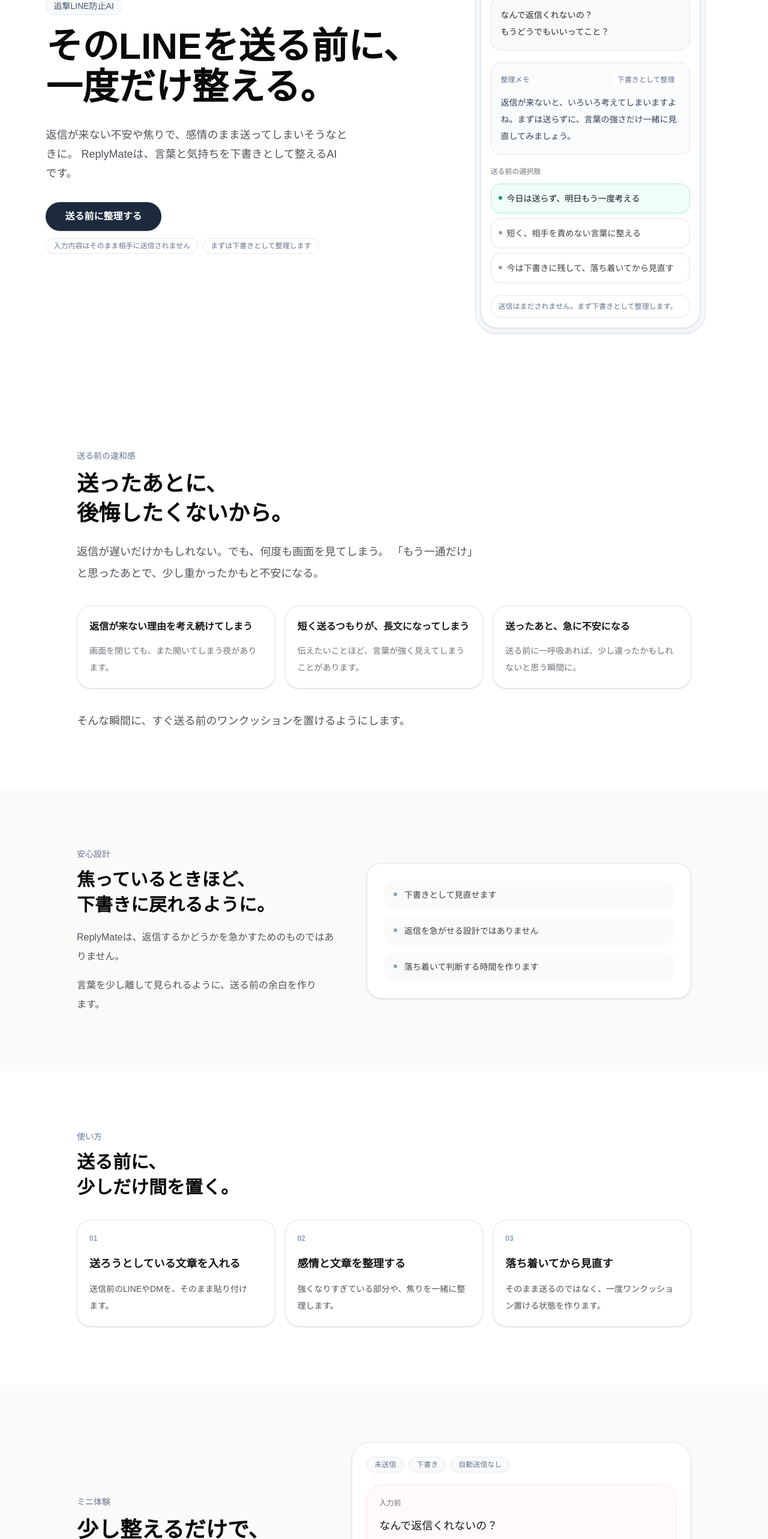
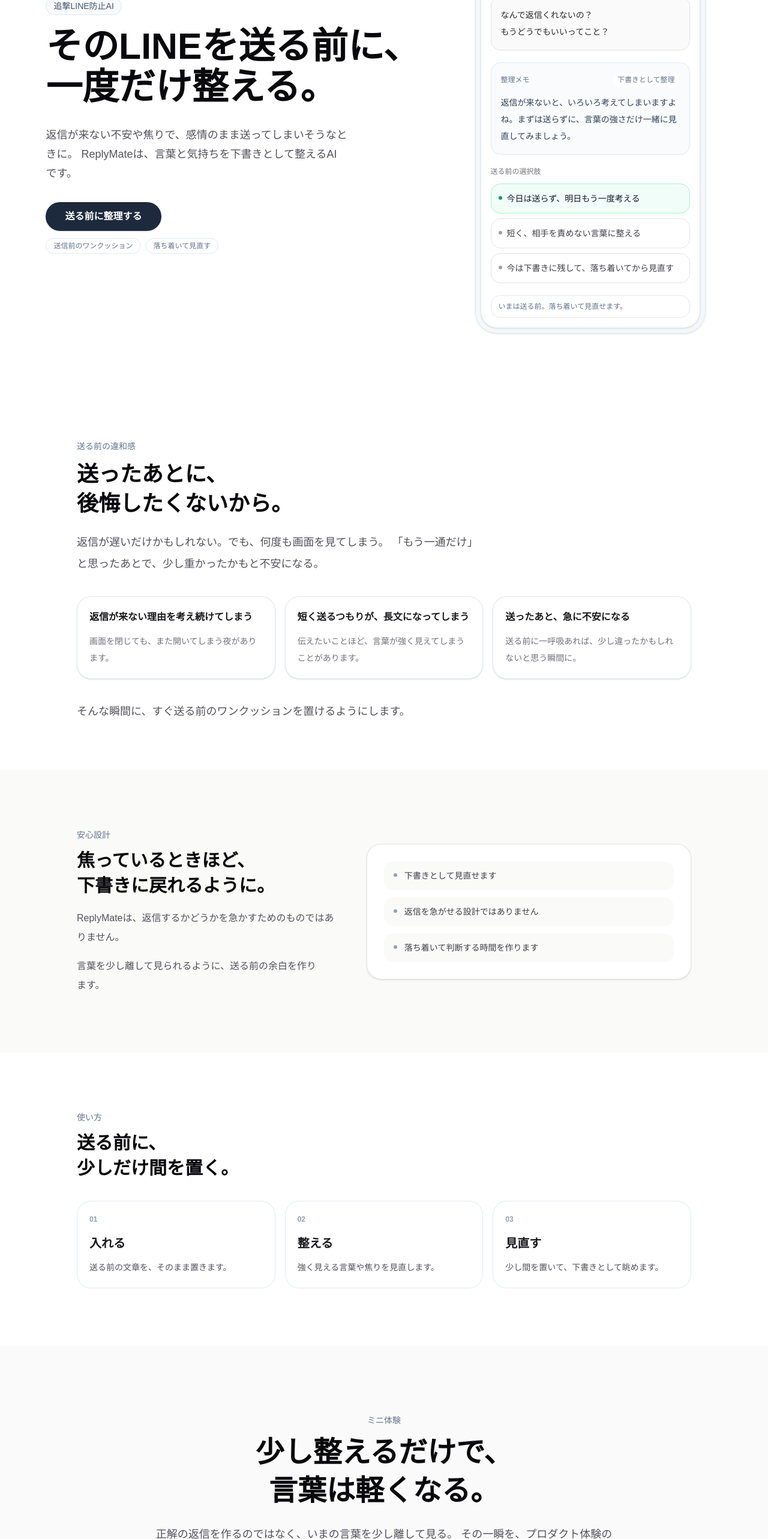
Before and after one commit to KOMAPPY-MG/ReplyMate, a Next.js app: page / in a window 1280 px wide. Shown: the part 234-2800 px from the top of the page at 60% size. Built offline with nearby package versions, Linux system fonts and the light colour scheme.

Commit message:
ミニ体験セクションを強化

```diff
--- a/src/app/BetaSignupForm.tsx
+++ b/src/app/BetaSignupForm.tsx
@@ -37,7 +37,7 @@ export function BetaSignupForm() {
   if (isSubmitted) {
     return (
       <div
-        className="rounded-3xl border border-emerald-100 bg-emerald-50/50 p-5 sm:p-6"
+        className="rounded-3xl border border-emerald-100 bg-emerald-50/40 p-5 sm:p-6"
         role="status"
         aria-live="polite"
       >
@@ -67,7 +67,7 @@ export function BetaSignupForm() {
         <input
           id="beta-email"
           name="email"
-          className="mt-2 h-12 w-full rounded-2xl border border-slate-200 bg-slate-50/80 px-4 text-base text-zinc-950 outline-none transition-colors duration-150 placeholder:text-zinc-400 focus:border-slate-400 focus:bg-white focus:ring-2 focus:ring-slate-200"
+          className="mt-2 h-12 w-full rounded-2xl border border-slate-200 bg-white px-4 text-base text-zinc-950 outline-none transition-colors duration-150 placeholder:text-zinc-400 focus:border-slate-400 focus:ring-2 focus:ring-slate-200"
           type="email"
           value={email}
           onChange={(event) => setEmail(event.target.value)}
@@ -97,7 +97,7 @@ export function BetaSignupForm() {
         <div className="mt-3 space-y-2.5">
           {intentOptions.map((option) => (
             <label
-              className="flex cursor-pointer items-start gap-3 rounded-2xl border border-transparent bg-slate-50/80 px-3 py-2.5 text-sm leading-6 text-zinc-700 transition-colors duration-150 has-[:checked]:border-slate-200 has-[:checked]:bg-white"
+              className="flex cursor-pointer items-start gap-3 rounded-2xl border border-slate-100 bg-white px-3 py-2.5 text-sm leading-6 text-zinc-700 transition-colors duration-150 has-[:checked]:border-slate-300 has-[:checked]:bg-slate-50"
               key={option}
             >
               <input
@@ -125,7 +125,7 @@ export function BetaSignupForm() {
         <textarea
           id="beta-note"
           name="note"
-          className="mt-2 min-h-24 w-full resize-y rounded-2xl border border-slate-200 bg-slate-50/80 px-4 py-3 text-base leading-7 text-zinc-950 outline-none transition-colors duration-150 placeholder:text-zinc-400 focus:border-slate-400 focus:bg-white focus:ring-2 focus:ring-slate-200"
+          className="mt-2 min-h-24 w-full resize-y rounded-2xl border border-slate-200 bg-white px-4 py-3 text-base leading-7 text-zinc-950 outline-none transition-colors duration-150 placeholder:text-zinc-400 focus:border-slate-400 focus:ring-2 focus:ring-slate-200"
           value={note}
           onChange={(event) => setNote(event.target.value)}
           placeholder="例: 送る前に強すぎる言葉だけ教えてほしい"
@@ -140,10 +140,10 @@ export function BetaSignupForm() {
       </button>
 
       <p
-        className="mt-3 rounded-2xl border border-slate-200 bg-slate-50/80 px-3 py-2 text-pretty text-xs leading-5 text-zinc-500"
+        className="mt-3 text-pretty text-xs leading-5 text-zinc-500"
         id="beta-form-help"
       >
-        入力内容は受付の参考にします。相手に送信されることはありません。
+        β版公開時にのみ、案内をお送りします。
       </p>
     </form>
   );
--- a/src/app/page.tsx
+++ b/src/app/page.tsx
@@ -39,26 +39,35 @@ const safetyItems = [
 const howItWorksItems = [
   {
     phase: "01",
-    title: "送ろうとしている文章を入れる",
-    description: "送信前のLINEやDMを、そのまま貼り付けます。",
+    title: "入れる",
+    description: "送る前の文章を、そのまま置きます。",
   },
   {
     phase: "02",
-    title: "感情と文章を整理する",
-    description: "強くなりすぎている部分や、焦りを一緒に整理します。",
+    title: "整える",
+    description: "強く見える言葉や焦りを見直します。",
   },
   {
     phase: "03",
-    title: "落ち着いてから見直す",
-    description:
-      "そのまま送るのではなく、一度ワンクッション置ける状態を作ります。",
+    title: "見直す",
+    description: "少し間を置いて、下書きとして眺めます。",
   },
 ];
 
-const reassuranceItems = [
-  "入力内容はそのまま相手に送信されません",
-  "まずは下書きとして整理します",
+const heroChips = [
+  "送信前のワンクッション",
+  "落ち着いて見直す",
+];
+
+const miniExperienceChips = [
+  "未送信",
+  "下書き",
+  "自動送信なし",
+];
+
+const betaNotes = [
   "β版公開時に案内します",
+  "受付の参考として扱います",
 ];
 
 export default function Home() {
@@ -88,7 +97,7 @@ export default function Home() {
               送る前に整理する
             </a>
             <div className="flex flex-wrap gap-2 text-xs font-medium text-slate-500">
-              {reassuranceItems.slice(0, 2).map((item) => (
+              {heroChips.map((item) => (
                 <span
                   className="rounded-full border border-slate-200 bg-white px-3 py-1"
                   key={item}
@@ -173,7 +182,7 @@ export default function Home() {
                 </div>
 
                 <p className="rounded-2xl border border-slate-200 bg-white px-3 py-2 text-xs leading-5 text-slate-500">
-                  送信はまだされません。まず下書きとして整理します。
+                  いまは送る前。落ち着いて見直せます。
                 </p>
               </div>
             </div>
@@ -181,7 +190,7 @@ export default function Home() {
         </div>
       </section>
 
-      <section className="px-5 py-18 sm:px-8 sm:py-24 lg:px-10">
+      <section className="px-5 py-16 sm:px-8 sm:py-20 lg:px-10">
         <div className="mx-auto w-full max-w-5xl">
           <div className="max-w-2xl">
             <p className="text-sm font-medium leading-6 text-slate-500">
@@ -270,13 +279,13 @@ export default function Home() {
           <div className="mt-9 grid gap-4 md:grid-cols-3">
             {howItWorksItems.map((item) => (
               <article
-                className="rounded-3xl border border-slate-200 bg-white p-5 shadow-sm"
+                className="rounded-3xl border border-slate-200 bg-white p-5"
                 key={item.phase}
               >
                 <p className="text-xs font-semibold leading-5 text-slate-400">
                   {item.phase}
                 </p>
-                <h3 className="mt-4 text-base font-semibold leading-7 text-zinc-900 sm:text-lg sm:leading-8">
+                <h3 className="mt-4 text-xl font-semibold leading-7 text-zinc-900">
                   {item.title}
                 </h3>
                 <p className="mt-3 text-pretty text-sm leading-7 text-zinc-600">
@@ -288,79 +297,103 @@ export default function Home() {
         </div>
       </section>
 
-      <section className="bg-neutral-50 px-5 py-18 sm:px-8 sm:py-24 lg:px-10">
-        <div className="mx-auto grid w-full max-w-5xl gap-10 lg:grid-cols-[0.85fr_1.15fr] lg:items-center">
-          <div>
+      <section className="bg-neutral-50 px-5 py-18 sm:px-8 sm:py-28 lg:px-10">
+        <div className="mx-auto w-full max-w-6xl">
+          <div className="mx-auto max-w-3xl text-center">
             <p className="text-sm font-medium leading-6 text-slate-500">
               ミニ体験
             </p>
-            <h2 className="mt-3 text-balance text-3xl font-semibold leading-tight text-zinc-950 sm:text-4xl">
+            <h2 className="mt-3 text-balance text-3xl font-semibold leading-tight text-zinc-950 sm:text-5xl sm:leading-tight">
               <span className="block">少し整えるだけで、</span>
               <span className="mt-1 block">言葉は軽くなる。</span>
             </h2>
             <p className="mt-6 text-pretty text-base leading-8 text-zinc-600 sm:text-lg sm:leading-9">
-              ReplyMateの価値は、正解を出すことではありません。送る前に、
-              いまの言葉を一度下書きとして置き直せることです。
+              正解の返信を作るのではなく、いまの言葉を少し離して見る。
+              その一瞬を、プロダクト体験の中心に置いています。
             </p>
-            <div className="mt-7 flex w-full flex-col items-start gap-3 sm:w-auto">
+          </div>
+
+          <div className="mt-12 rounded-[2.25rem] border border-slate-200 bg-white p-4 shadow-sm sm:p-6 lg:p-8">
+            <div className="mb-7 flex flex-col gap-4 sm:flex-row sm:items-center sm:justify-between">
+              <div>
+                <p className="text-sm font-semibold leading-6 text-zinc-900">
+                  送る前の下書き整理
+                </p>
+                <p className="mt-1 text-sm leading-6 text-zinc-500">
+                  感情を否定せず、言葉の温度だけを少し下げます。
+                </p>
+              </div>
+              <div className="flex flex-wrap gap-2 text-xs font-medium text-slate-500">
+                {miniExperienceChips.map((item) => (
+                  <span
+                    className="rounded-full border border-slate-200 bg-slate-50 px-3 py-1"
+                    key={item}
+                  >
+                    {item}
+                  </span>
+                ))}
+              </div>
+            </div>
+
+            <div className="grid gap-4 lg:grid-cols-[1fr_4rem_1fr] lg:items-stretch">
+              <div className="rounded-3xl border border-stone-200 bg-stone-50 p-5 sm:p-6">
+                <div className="mb-5 flex items-center justify-between gap-3">
+                  <p className="text-xs font-semibold leading-5 text-zinc-500">
+                    Before
+                  </p>
+                  <span className="rounded-full bg-white px-2.5 py-1 text-xs font-medium text-zinc-500">
+                    入力前
+                  </span>
+                </div>
+                <p className="text-pretty text-xl font-semibold leading-9 text-zinc-950 sm:text-2xl sm:leading-10">
+                  なんで返信くれないの？
+                  <br />
+                  もうどうでもいいってこと？
+                </p>
+                <p className="mt-5 text-sm leading-7 text-zinc-500">
+                  不安がそのまま言葉の強さになっている状態。
+                </p>
+              </div>
+
+              <div
+                className="flex items-center justify-center text-sm font-medium text-slate-400"
+                aria-hidden="true"
+              >
+                <span className="hidden lg:block">整理</span>
+                <div className="h-8 w-px bg-slate-200 lg:hidden" />
+              </div>
+
+              <div className="rounded-3xl border border-emerald-100 bg-emerald-50/60 p-5 shadow-sm sm:p-6">
+                <div className="mb-5 flex items-center justify-between gap-3">
+                  <p className="text-xs font-semibold leading-5 text-emerald-700">
+                    After
+                  </p>
+                  <span className="rounded-full bg-white px-2.5 py-1 text-xs font-medium text-emerald-700">
+                    整理後
+                  </span>
+                </div>
+                <p className="text-pretty text-xl font-semibold leading-9 text-zinc-950 sm:text-2xl sm:leading-10">
+                  少し気になってたので、
+                  <br />
+                  また落ち着いたら話せたら嬉しいです。
+                </p>
+                <p className="mt-5 text-sm leading-7 text-zinc-600">
+                  気持ちは残したまま、相手を責めない下書きに。
+                </p>
+              </div>
+            </div>
+
+            <div className="mt-7 flex flex-col items-center gap-3 sm:flex-row sm:justify-center">
               <a
                 href="#beta"
                 className="inline-flex h-12 w-full items-center justify-center rounded-full bg-slate-800 px-8 text-base font-semibold text-white shadow-sm transition-colors duration-150 hover:bg-slate-700 focus:outline-none focus:ring-2 focus:ring-slate-700 focus:ring-offset-2 sm:w-auto"
               >
                 送る前に整理する
               </a>
+              <p className="text-sm leading-6 text-zinc-500">
+                まずは、言葉を置き直すところから。
+              </p>
             </div>
-          </div>
-
-          <div className="rounded-[2rem] border border-slate-200 bg-white p-4 shadow-sm sm:p-6">
-            <div className="mb-5 flex flex-wrap gap-2 text-xs font-medium text-slate-500">
-              <span className="rounded-full border border-slate-200 bg-slate-50 px-3 py-1">
-                未送信
-              </span>
-              <span className="rounded-full border border-slate-200 bg-slate-50 px-3 py-1">
-                下書き
-              </span>
-              <span className="rounded-full border border-slate-200 bg-slate-50 px-3 py-1">
-                自動送信なし
-              </span>
-            </div>
-
-            <div className="grid gap-4">
-              <div className="rounded-3xl border border-red-100 bg-red-50/40 p-5">
-                <p className="text-xs font-medium leading-5 text-zinc-500">
-                  入力前
-                </p>
-                <p className="mt-3 text-pretty text-lg font-medium leading-8 text-zinc-900">
-                  なんで返信くれないの？
-                  <br />
-                  もうどうでもいいってこと？
-                </p>
-              </div>
-
-              <div className="flex justify-center" aria-hidden="true">
-                <div className="h-8 w-px bg-slate-200" />
-              </div>
-
-              <div className="rounded-3xl border border-emerald-100 bg-emerald-50/50 p-5 shadow-sm">
-                <div className="flex items-center justify-between gap-3">
-                  <p className="text-xs font-medium leading-5 text-zinc-500">
-                    整理後
-                  </p>
-                  <span className="rounded-full bg-white px-2.5 py-1 text-xs font-medium text-emerald-700">
-                    下書きに保存
-                  </span>
-                </div>
-                <p className="mt-3 text-pretty text-lg font-medium leading-8 text-zinc-900">
-                  少し気になってたので、
-                  <br />
-                  また落ち着いたら話せたら嬉しいです。
-                </p>
-              </div>
-            </div>
-
-            <p className="mt-5 rounded-2xl border border-slate-200 bg-slate-50 px-4 py-3 text-sm leading-7 text-zinc-600">
-              まずは下書きとして、言葉だけを見直せます。
-            </p>
           </div>
         </div>
       </section>
@@ -369,7 +402,7 @@ export default function Home() {
         className="bg-white px-5 py-18 sm:px-8 sm:py-24 lg:px-10"
         id="beta"
       >
-        <div className="mx-auto w-full max-w-5xl rounded-[2rem] border border-slate-200 bg-stone-50 p-5 shadow-sm sm:p-8 lg:grid lg:grid-cols-[0.9fr_1.1fr] lg:gap-12">
+        <div className="mx-auto w-full max-w-5xl rounded-[2rem] border border-stone-200 bg-stone-50 p-5 sm:p-8 lg:grid lg:grid-cols-[0.9fr_1.1fr] lg:gap-12">
           <div>
             <p className="text-sm font-medium leading-6 text-slate-500">
               β版受付
@@ -384,7 +417,7 @@ export default function Home() {
             </p>
 
             <div className="mt-7 grid gap-2 text-sm leading-6 text-zinc-600">
-              {reassuranceItems.map((item) => (
+              {betaNotes.map((item) => (
                 <div className="flex items-start gap-2.5" key={item}>
                   <span className="mt-2.5 size-1.5 shrink-0 rounded-full bg-slate-400" />
                   <span>{item}</span>
@@ -393,7 +426,7 @@ export default function Home() {
             </div>
           </div>
 
-          <div className="mt-10 rounded-3xl border border-slate-200 bg-white p-5 shadow-sm sm:p-6 lg:mt-0">
+          <div className="mt-10 rounded-3xl border border-slate-200 bg-white p-5 sm:p-6 lg:mt-0">
             <div className="mb-5">
               <h2 className="text-balance text-2xl font-semibold leading-tight text-zinc-950 sm:text-3xl">
                 必要な人へ、静かに届けるために。
```
